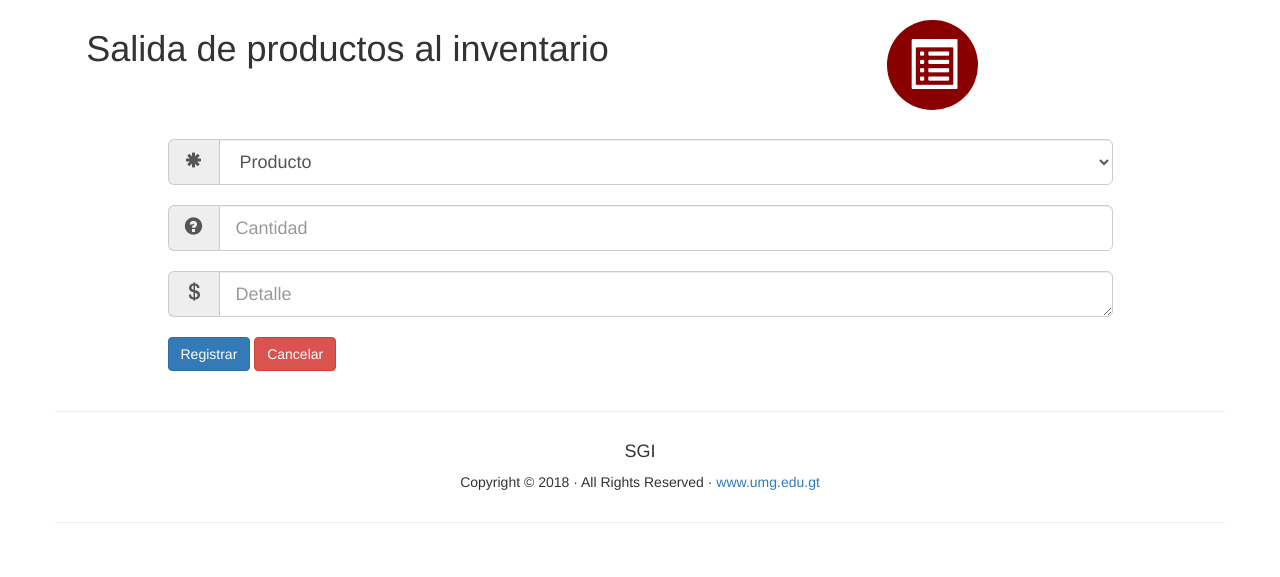
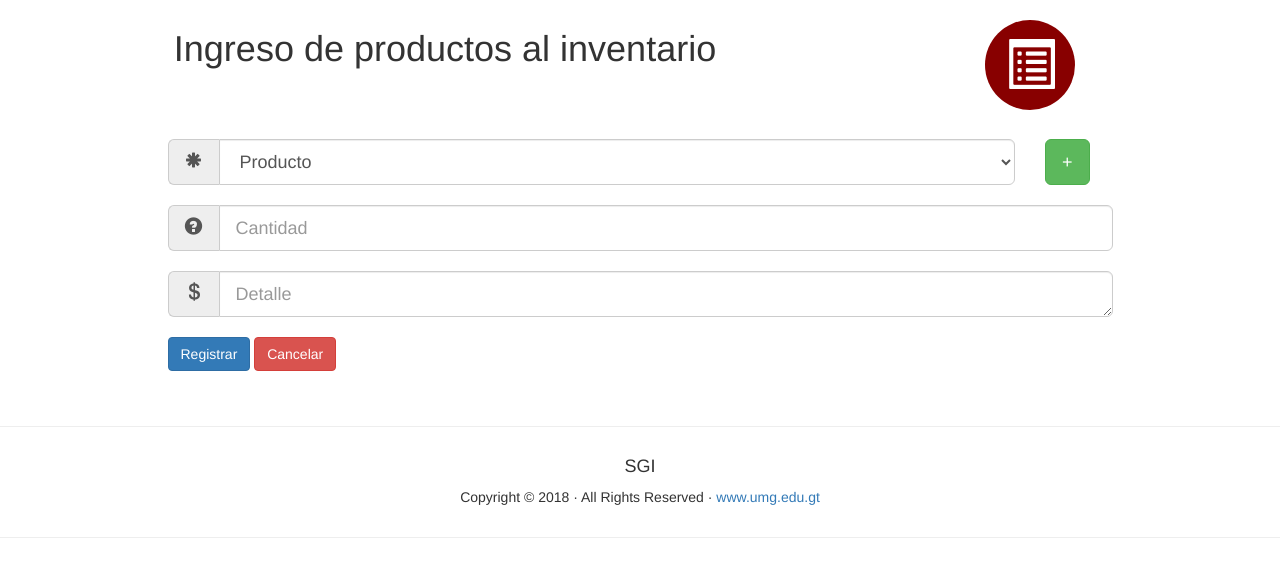
Before and after one commit to gguevarav/SGI, a PHP site: page /SalidaInventario.php in a window 1280 px wide; the page is wider, and only the part inside the window is pictured. Shown: the part 51-628 px from the top of that part. Run offline with PHP 8.4, Linux system fonts and the light colour scheme; the visitor is signed in with stand-in values (Sample User, id 1); tables that the repository leaves empty hold one stand-in row (values such as "Sample post").

Commit message:
Se agrega la funcionalidad que registre los ingresos de inventario a la tabla de registro de entrada, aún falta que registre en la tabla de inventario, al igual se modificó la base de datos.

```diff
--- a/SalidaInventario.php
+++ b/SalidaInventario.php
@@ -24,6 +24,8 @@
 		//include_once 'Seguridad/conexion.php';
 		// Incluimos el archivo que valida si hay una sesión activa
 		include_once "Seguridad/seguro.php";
+		// Primero hacemos la consulta en la tabla de persona
+		include_once "Seguridad/conexion.php";
 		// Si en la sesión activa tiene privilegios de administrador puede ver el formulario
 		if($_SESSION["PrivilegioUsuario"] == 'Administrador'){
 			// Guardamos el nombre del usuario en una variable
@@ -91,28 +93,43 @@
 					<div class="row text-center">
 						<div class="container-fluid">
 							<div class="row">
-							<div class="col-xs-6">
-							<h1 class="text-center">Salida de productos al inventario</h1>
+								<div class="col-xs-8">
+								<h1 class="text-center">Ingreso de productos al inventario</h1>
 								</div>
 								<!-- Contenedor del ícono del Usuario -->
-
-							<div class="col-xs-6 Icon">
+								<div class="col-xs-4 Icon">
 									<!-- Icono de usuario -->
 									<span class="glyphicon glyphicon-list-alt"></span>
 								</div>
 							</div>
 							<br>
+							<div class="form-group">
+								<form name="RregistrarProduto" action="EntradaInventario.php" method="post">
 									<!-- Producto-->
 									<div class="row">
-						<div class="col-xs-10 col-xs-offset-1">
+										<div class="col-xs-9 col-xs-offset-1">
 											<div class="input-group input-group-lg">
 												<span class="input-group-addon" id="sizing-addon1"><i class="glyphicon glyphicon-asterisk"></i></span>
 												<select class="form-control" name="Producto" id="Producto">
 												<option value="" disabled selected>Producto</option>
-										<option value=""></option>
-										<option value=""></option>
-										<option value=""></option>
+													<!-- Acá mostraremos los puestos que existen en la base de datos -->
+													<?php
+														$VerProductos = "SELECT idProducto, NombreProducto FROM producto;";
+														// Hacemos la consulta
+														$resultado = $mysqli->query($VerProductos);
+															while ($row = mysqli_fetch_array($resultado)){
+																?>
+																<option value="<?php echo $row['idProducto'];?>"><?php echo $row['NombreProducto'] ?></option>
+													<?php
+															}
+													?>
 												</select>
+											</div>
+										</div>
+										<!-- Button trigger modal -->
+										<div class="col-xs-1">
+											<div class="input-group input-group-lg">
+												<button type="button" class="btn btn-success btn-lg AgregarProducto" value="" data-toggle="modal" data-target="#ModalAgregarProducto">+</button>
 											</div>
 										</div>
 									</div>
@@ -132,7 +149,7 @@
 										<div class="col-xs-10 col-xs-offset-1">
 											<div class="input-group input-group-lg">
 												<span class="input-group-addon" id="sizing-addon1"><i class="glyphicon glyphicon-usd"></i></span>
-								<textarea class="form-control" rows="5" id="DetalleProducto" placeholder="Detalle" aria-describedby="sizing-addon1" required></textarea>
+												<textarea class="form-control" rows="5" id="DetalleProducto" name="DetalleProducto" placeholder="Detalle" aria-describedby="sizing-addon1" required></textarea>
 											</div>
 										</div>
 									</div>
@@ -142,13 +159,17 @@
 										<div class="col-xs-12 col-xs-offset-1">
 											<div class="input-group input-group-lg">
 												<div clss="btn-group">
-									<button type="button" class="btn btn-primary">Registrar</button>
+													<input type="submit" name="IngresoInventario" class="btn btn-primary" value="Registrar">
 													<button type="button" class="btn btn-danger">Cancelar</button>
 												</div>
 											</div>
 										</div>
 									</div>
 									<br>
+								</form>
+							</div>
+						</div>
+					</div>
 				</div>
 				<!-- jQuery (necessary for Bootstrap's JavaScript plugins) -->
 				<script src="js/jquery-1.11.3.min.js"></script>
```
Also changed, not shown: BaseDatos/BDSGI.sql (+4 -14 lines), EntradaInventario.php (+20 -30 lines). Lines whose indentation alone changed are shown as unchanged.
